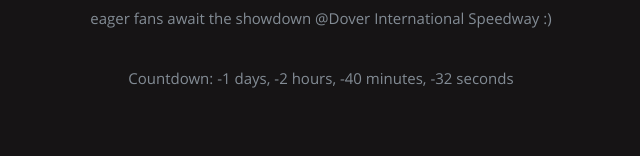
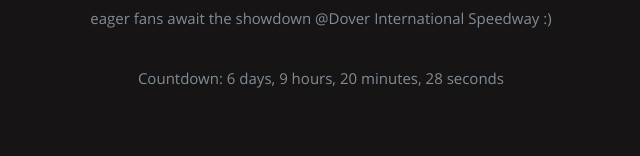
Before and after one commit to rashishetty25/nascar-countdown, a plain HTML site: page docs/index.html in a window 1280 px wide. Shown: the part 402-558 px from the top of the page, 321-961 px from the left. Drawn offline with Linux system fonts and the light colour scheme; no server answers.

Commit message:
Update index.html

```diff
--- a/docs/index.html
+++ b/docs/index.html
@@ -34,7 +34,7 @@
 
    </header>
    <script>
-      const targetDate = new Date("2024-04-22T12:30:00Z").getTime();
+      const targetDate = new Date("2024-04-28T23:30:00Z").getTime();
 
       function updateCountdown() {
          const now = new Date().getTime();
```
